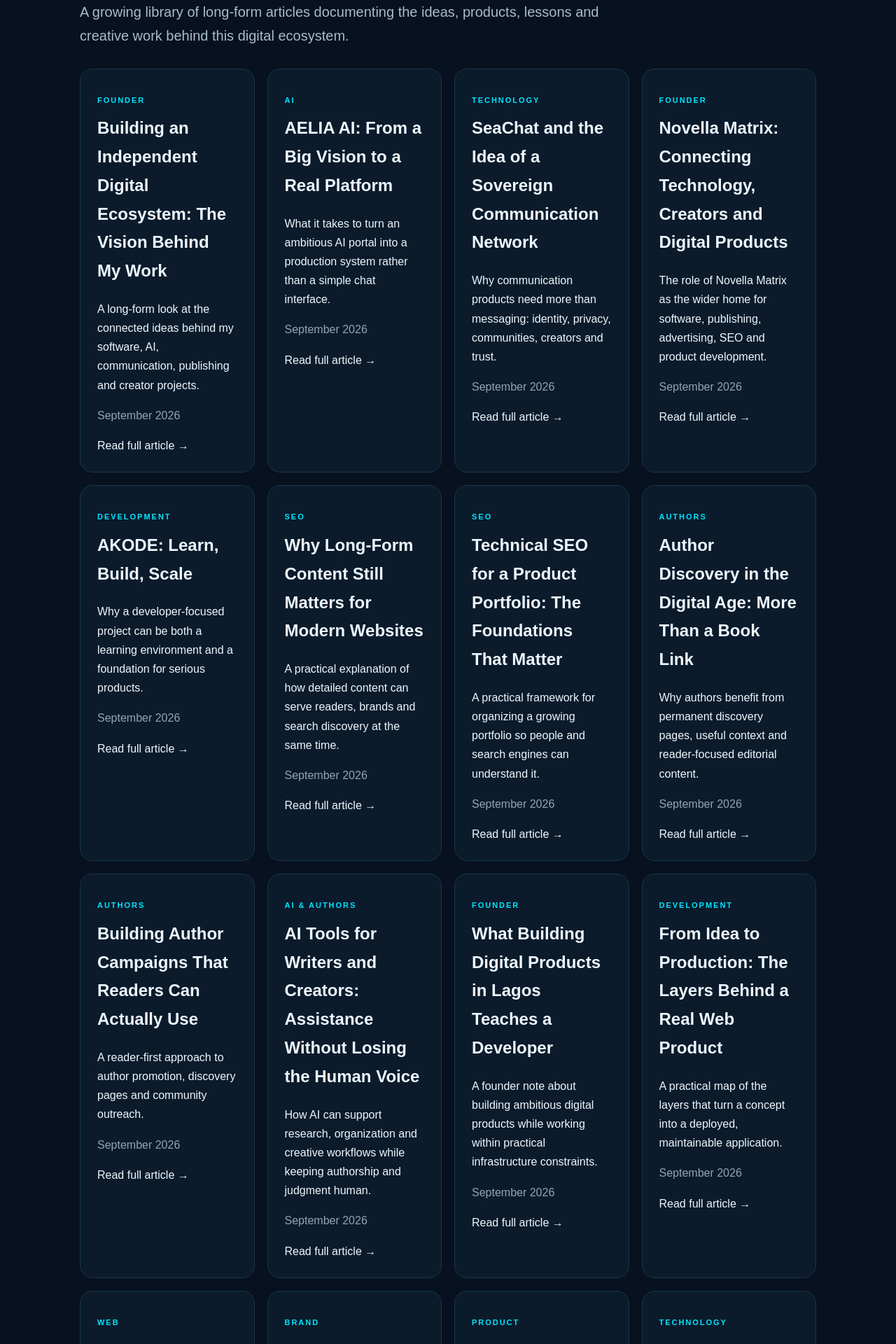
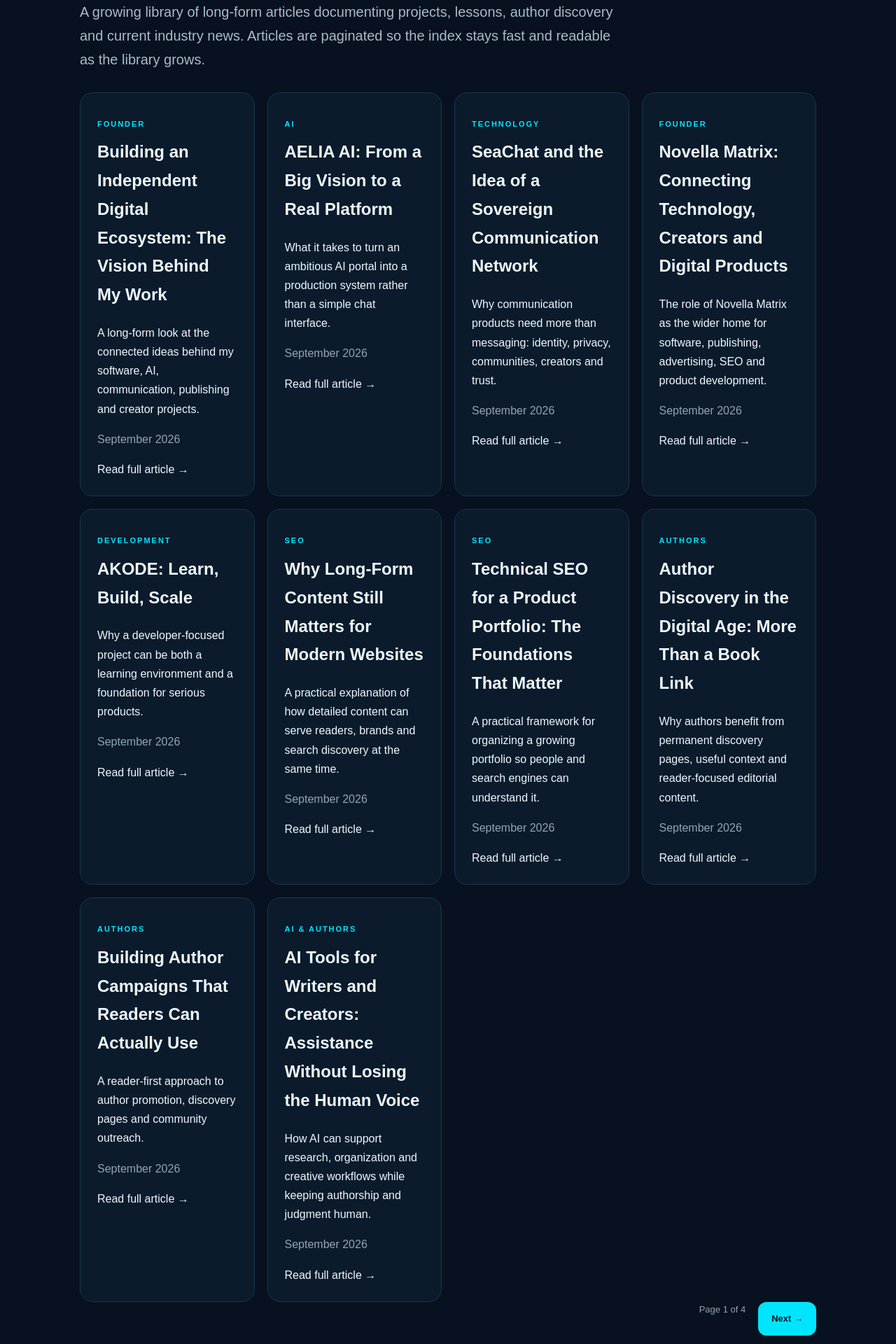
Before and after one commit to Stevebook001/Akode, a Next.js app: page /blog in a window 1280 px wide. Shown: the part 280-2200 px from the top of the page at 70% size. Built offline with nearby package versions, Linux system fonts and the light colour scheme.

Commit message:
Paginate blog index at ten articles per page

```diff
--- a/app/blog/page.tsx
+++ b/app/blog/page.tsx
@@ -5,17 +5,26 @@ export const metadata = {
   description: "Long-form writing about AI, technology, SEO, publishing, authors and building digital products.",
 };
 
-export default function Blog() {
+export default async function Blog({ searchParams }: { searchParams: Promise<{ page?: string }> }) {
+  const params = await searchParams;
+  const requested = Number(params.page || "1");
+  const page = Number.isFinite(requested) && requested > 0 ? Math.floor(requested) : 1;
+  const perPage = 10;
+  const totalPages = Math.max(1, Math.ceil(posts.length / perPage));
+  const safePage = Math.min(page, totalPages);
+  const start = (safePage - 1) * perPage;
+  const visible = posts.slice(start, start + perPage);
+
   return (
     <main className="page">
-      <p className="eyebrow">KNOWLEDGE LIBRARY</p>
+      <p className="eyebrow">KNOWLEDGE LIBRARY · PAGE {safePage}</p>
       <h1>AI, technology, SEO, publishing, authors & building.</h1>
       <p className="lead">
-        A growing library of long-form articles documenting the ideas, products,
-        lessons and creative work behind this digital ecosystem.
+        A growing library of long-form articles documenting projects, lessons, author discovery and current industry news.
+        Articles are paginated so the index stays fast and readable as the library grows.
       </p>
       <div className="grid">
-        {posts.map((post) => (
+        {visible.map((post) => (
           <article className="card" key={post.slug}>
             <p className="eyebrow">{post.category}</p>
             <h2>{post.title}</h2>
@@ -25,6 +34,11 @@ export default function Blog() {
           </article>
         ))}
       </div>
+      <nav className="pagination" aria-label="Blog pages">
+        {safePage > 1 ? <a className="button alt" href={safePage === 2 ? "/blog" : `/blog?page=${safePage - 1}`}>← Previous</a> : <span />}
+        <span className="muted">Page {safePage} of {totalPages}</span>
+        {safePage < totalPages ? <a className="button" href={`/blog?page=${safePage + 1}`}>Next →</a> : <span />}
+      </nav>
     </main>
   );
 }
```
